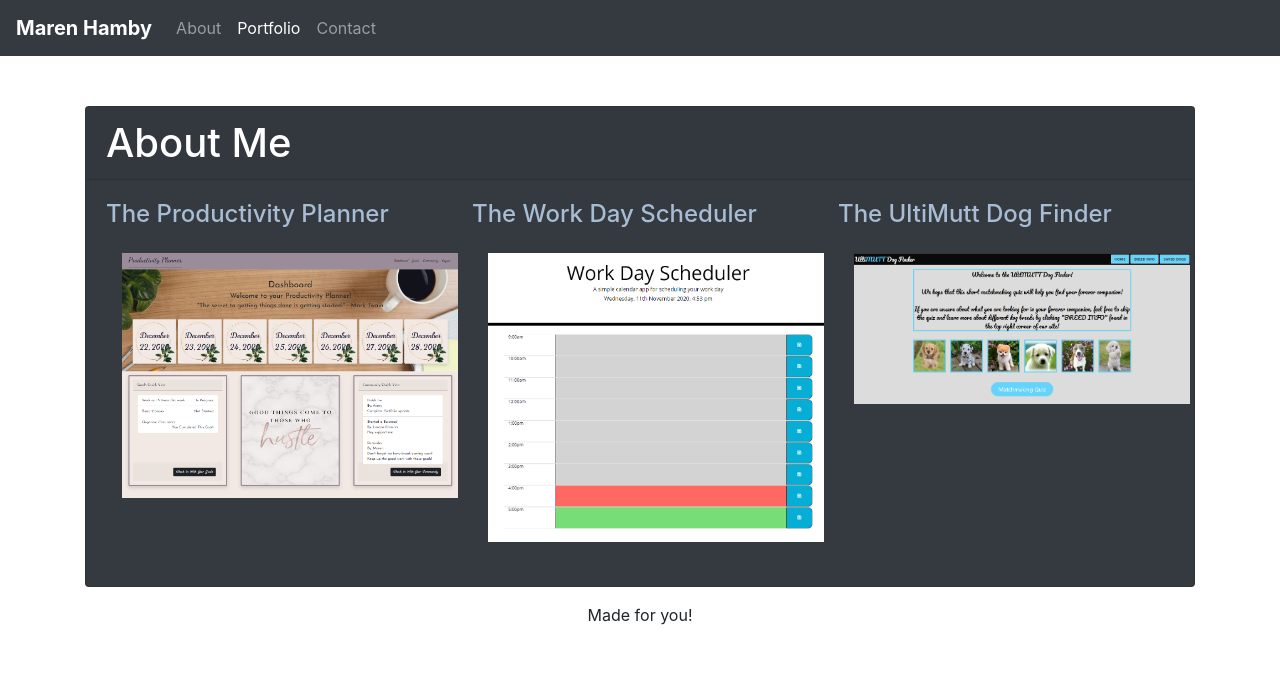
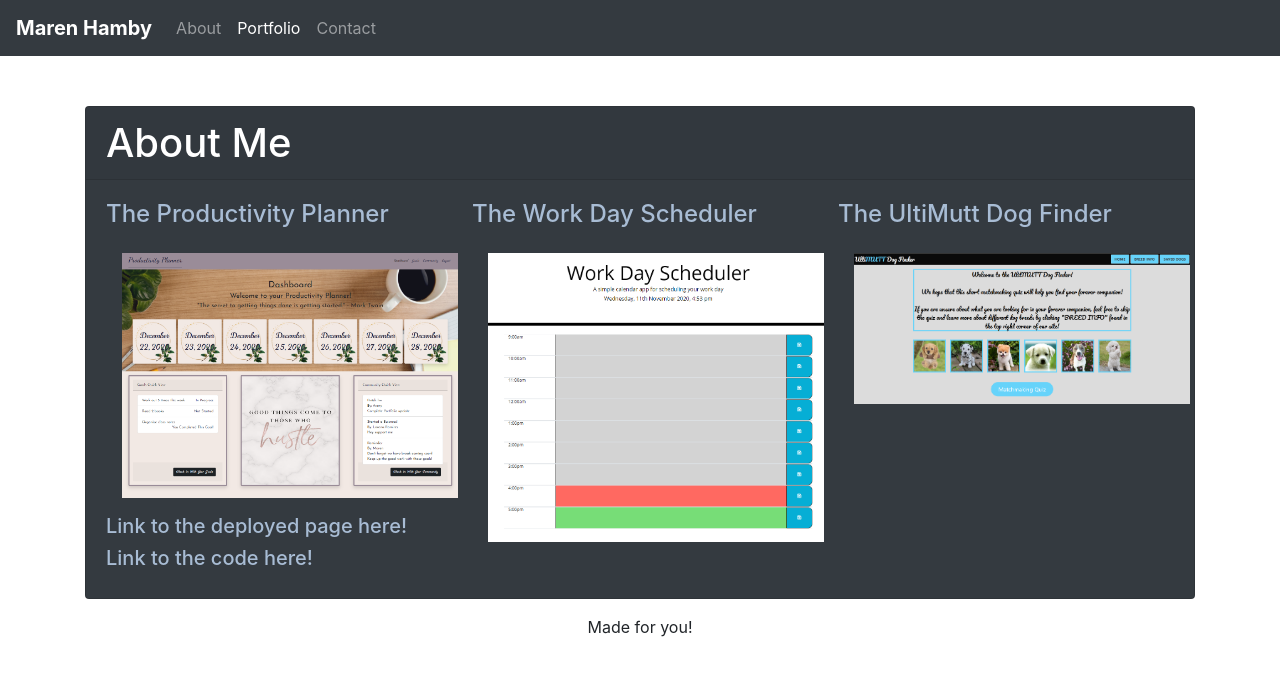
Before and after one commit to marenhamby/react-portfolio, a React (Create React App) app: page /portfolio in a window 1280 px wide. Shown: the top 676 px of the page. Built offline with nearby package versions, Linux system fonts and the light colour scheme.

Commit message:
added links to the deployed page and the code page for the productivity planner project on the portfolio page. updated style to match colors for the links and added the noreferrer noopener to the target blanks

```diff
--- a/src/pages/Portfolio.js
+++ b/src/pages/Portfolio.js
@@ -13,10 +13,10 @@ function Portfolio() {
                             <h4>The Productivity Planner</h4>
                             <img src="image/planner-dashboard.png" alt="planner webpage" className="portImage"></img>
                             <h5>
-                                {/* <a href="https://obscure-lake-47661.herokuapp.com/" target="_blank" style="color: #A8BCD4">Link to the deployed page here!</a> */}
+                                <a href="https://obscure-lake-47661.herokuapp.com/" target="_blank" rel="noreferrer noopener" className="link">Link to the deployed page here!</a>
                             </h5>
                             <h5>
-                                {/* <a href="https://github.com/averyjbrown2/Project-2" target="_blank" style="color: #A8BCD4">Link to the code here!</a> */}
+                                <a href="https://github.com/averyjbrown2/Project-2" target="_blank" rel="noreferrer noopener" className="link">Link to the code here!</a>
                             </h5>
 
                         </div>
--- a/src/pages/portfolio.css
+++ b/src/pages/portfolio.css
@@ -1,4 +1,8 @@
 .portImage {
     width: 100%;
     margin: 16px;
+};
+
+.link {
+    color: #A8BCD4
 }
```
Also changed, not shown: 1 other file (tests, documents, lock files or other folders).
